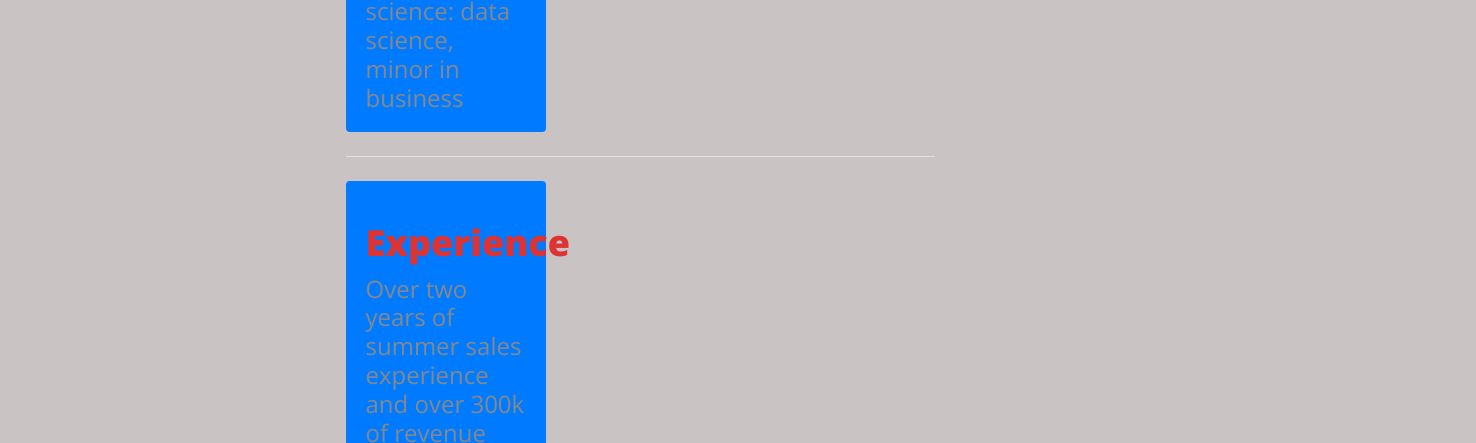
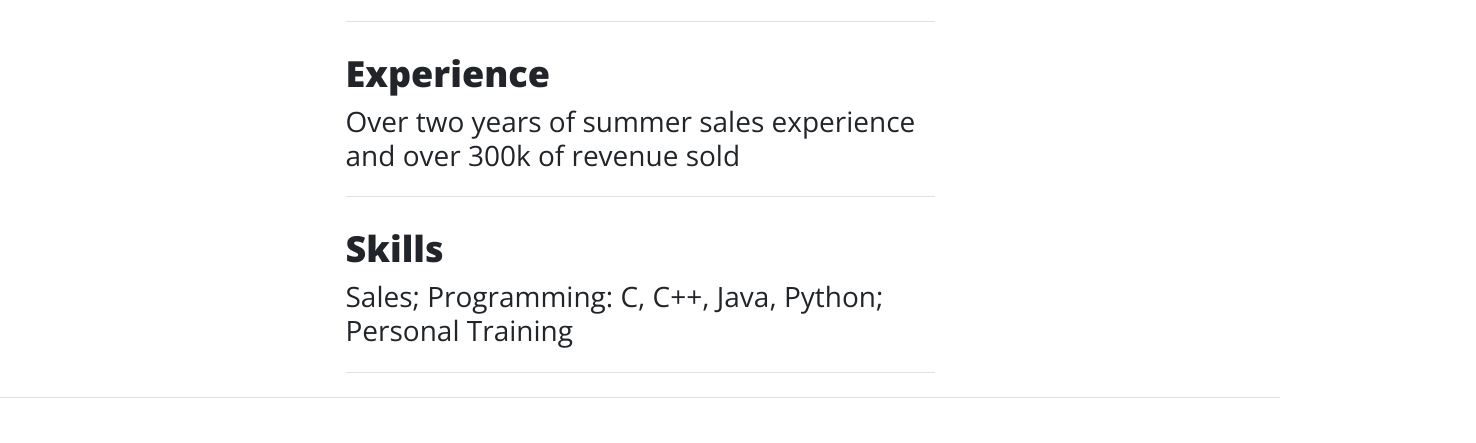
Before and after one commit to stephennnnn/IS201_FINAL_PAGE, a plain HTML site: page index.html in a window 1280 px wide. Shown: the part 734-1177 px from the top of the page, 1476 px wide, since content can reach past the window. Drawn offline with nearby package versions, Linux system fonts and the light colour scheme.

Commit message:
Update index.html

```diff
--- a/index.html
+++ b/index.html
@@ -16,9 +16,6 @@
         <link href="https://fonts.googleapis.com/css?family=Open+Sans:300italic,400italic,600italic,700italic,800italic,400,300,600,700,800" rel="stylesheet" type="text/css" />
         <!-- Core theme CSS (includes Bootstrap)-->
         <link href="css/styles.css" rel="stylesheet" />
-
-        <!-- custom stylesheet, referenced last so that it overwrites the bootstrap stylesheet -->
-        <link href="css/custom.css" rel="stylesheet" />
     </head>
 
     <body>
```
